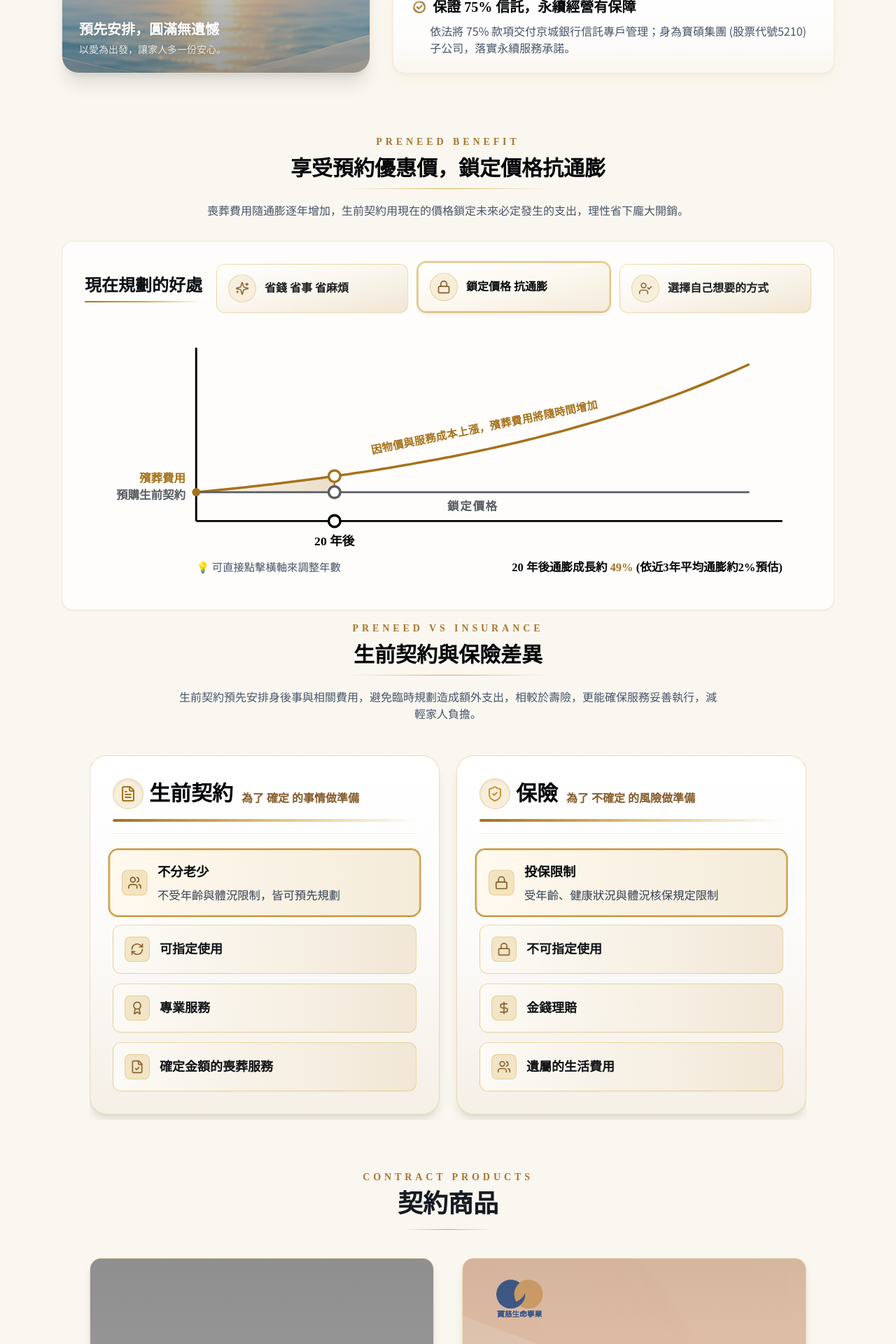
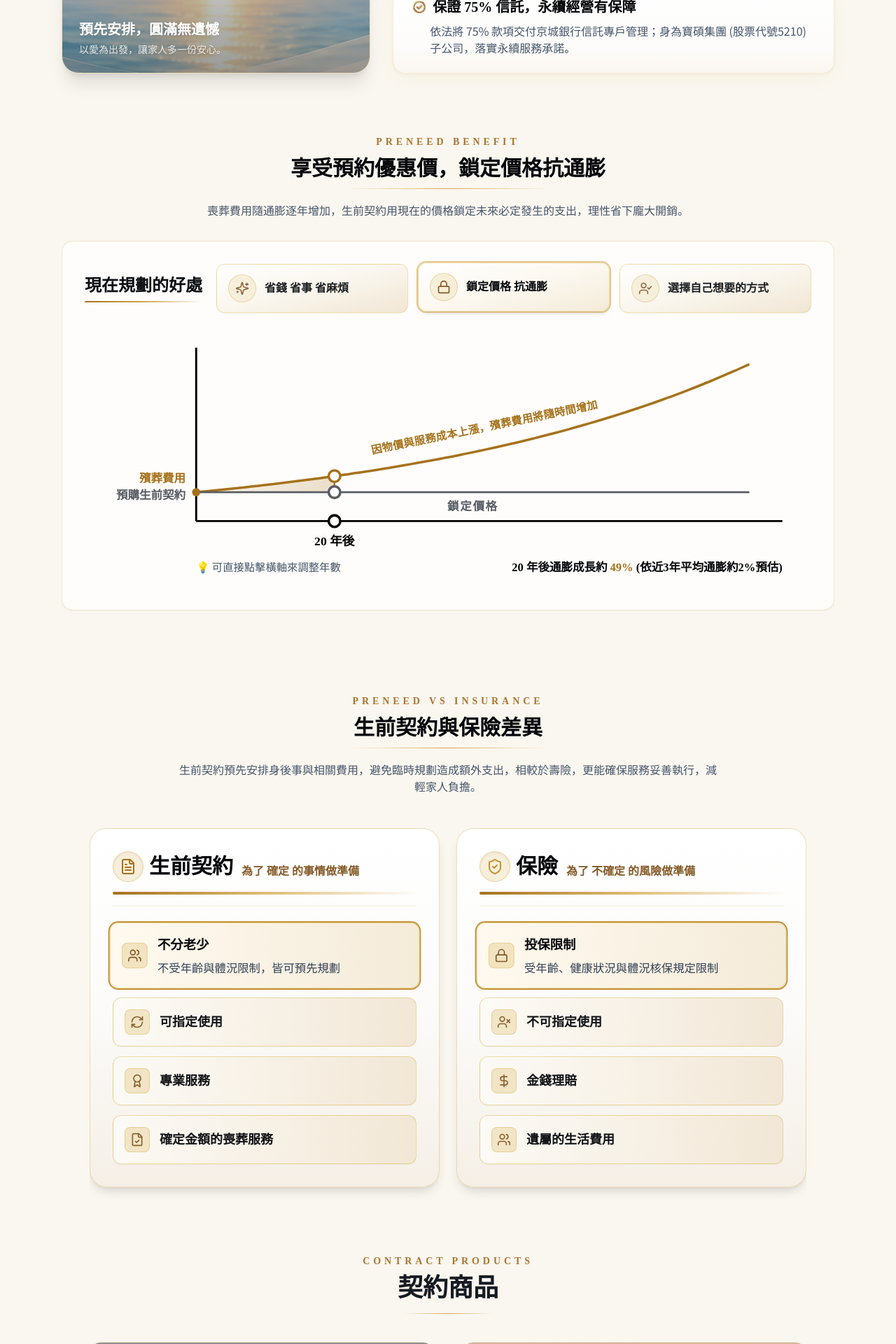
Before and after one commit to m9606286/baoci-life-website, a React (Vite) app: page /preneed in a window 1280 px wide. Shown: the part 670-2590 px from the top of the page at 70% size. Built offline with nearby package versions, Linux system fonts and the light colour scheme; grey boxes are pictures that could not be loaded.

Commit message:
Update PreneedContract.tsx

```diff
--- a/src/components/PreneedContract.tsx
+++ b/src/components/PreneedContract.tsx
@@ -1,5 +1,5 @@
 import React, { useState } from 'react';
-import { Sparkles, Lock, UserCheck, ShieldCheck, RefreshCw, Award, FileText, FileCheck, DollarSign, Users } from 'lucide-react';
+import { Sparkles, Lock, UserCheck, ShieldCheck, RefreshCw, Award, FileText, FileCheck, DollarSign, Users, UserX } from 'lucide-react';
 import { useReveal } from '@/hooks/useReveal';
 import familyImage from '/core.jpg';
 
@@ -49,7 +49,7 @@ const preneedItems = [
 // 保險 4 大互動項目
 const insuranceItems = [
   { title: '投保限制', desc: '受年齡、健康狀況與體況核保規定限制', icon: Lock },
-  { title: '不可指定使用', desc: '被保險人於投保時即固定，無法隨意變更', icon: Lock },
+  { title: '不可指定使用', desc: '被保險人於投保時即固定，無法隨意變更', icon: UserX },
   { title: '金錢理賠', desc: '以保險金給付為主，非直接提供實質服務', icon: DollarSign },
   { title: '遺屬的生活費用', desc: '提供身故後家庭經濟的資金補貼', icon: Users },
 ];
@@ -178,8 +178,8 @@ export default function PreneedConcept() {
 
         </div>
 
-        {/* 3. 下方獨立區塊：享受預約優惠價，鎖定價格抗通膨 (縮減底部邊距 mb-6) */}
-        <div className="max-w-6xl mx-auto py-8 relative overflow-hidden transition-all duration-300 mb-6">
+        {/* 3. 下方獨立區塊：享受預約優惠價，鎖定價格抗通膨 */}
+        <div className="max-w-6xl mx-auto py-8 relative overflow-hidden transition-all duration-300 mb-16">
 
           {/* 區塊標題 */}
           <div className="text-center mb-8 space-y-2.5">
@@ -389,8 +389,8 @@ export default function PreneedConcept() {
           </div>
         </div>
 
-        {/* 4. 生前契約與保險差異 (加入負邊距 -mt-12，讓整個區塊明顯往上提並貼近上方圖表) */}
-        <div className="max-w-5xl mx-auto -mt-12 py-2 relative overflow-hidden">
+        {/* 4. 生前契約與保險差異 */}
+        <div className="max-w-5xl mx-auto py-6 relative overflow-hidden">
 
           {/* 區塊標題 */}
           <div className="text-center mb-12 space-y-2.5">
```
